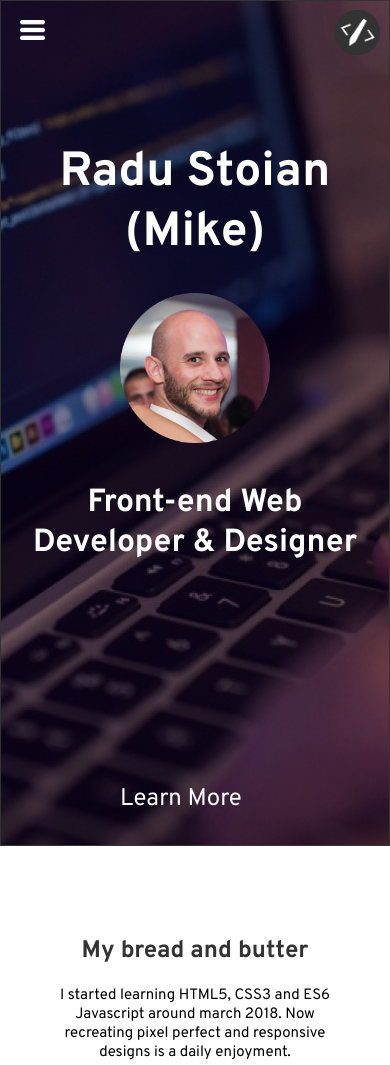
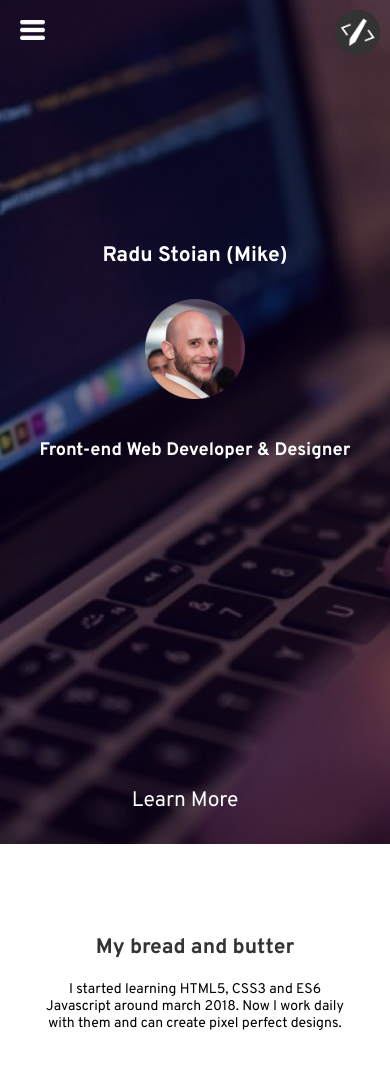
Before and after one commit to RaduStoian/2019-Personal-Website, a website: page index.html in a window 390 px wide. Shown: the top 1065 px of the page. Drawn offline with Linux system fonts and the light colour scheme.

Commit message:
finishing touches

```diff
--- a/index.html
+++ b/index.html
@@ -1,5 +1,5 @@
 <!DOCTYPE  html>
-<html>
+<html class="font-style">
 <head>
     <meta charset="utf-8">
     <meta http-equiv="X-UA-Compatible" content="IE=edge">
@@ -20,7 +20,7 @@
 
 
 
-<body class="font-style max-width background-color">
+<body class=" max-width background-color">
 
   <!--Navigation-->
     <ul class="ul-style hidden" id="ul-js">
@@ -36,11 +36,11 @@
     <img class="menu-img-style" id="menu-img" src="./images/menu.png">
     <img class="logo-img-style" src="./images/round-logo.png">
 
-        <!--Main Showcase-->
-<section class="main-showcase" id="main-showcase">
 
 
 
+        <!--Main Showcase-->
+<section class="main-showcase" id="main-showcase">
 
     <!--Titles and Img container-->
     <div class="showcase-centering-container">
@@ -63,7 +63,7 @@
     <div class="text-container-style">
         <h4 class="third-title-style main-color">My bread and butter</h4>
         <p>I started learning HTML5, CSS3 and ES6 Javascript around march 2018.
-            Now recreating pixel perfect and responsive designs is a daily enjoyment.</p>
+            Now I work daily with them and can create pixel perfect designs.</p>
     </div>
 
 
@@ -272,7 +272,7 @@
     </div>
 
 
-
+    <!--Footer-->
 <footer class="footer-style" id="about-section">
 
     <h3 class="secondary-title-style footer-title-style">ABOUT ME</h3>
--- a/scss/gallery.scss
+++ b/scss/gallery.scss
@@ -19,6 +19,7 @@ $box-shadow: 5px 5px 8px -4px rgba(51,51,51,0.5);
 
 .main-gallery-showcase{
    background-color:$main-color;
+   margin-bottom:150px;
 }
 
 .gallery-text-style{
--- a/scss/main.scss
+++ b/scss/main.scss
@@ -18,7 +18,7 @@ $box-shadow: 5px 5px 8px -4px rgba(51,51,51,0.5);
 
 .font-style {
     font-family: 'Overpass', sans-serif;
-    font-size:18px;
+    font-size:17px;
 }
 .max-width{
     max-width:1920px;
@@ -34,7 +34,7 @@ $box-shadow: 5px 5px 8px -4px rgba(51,51,51,0.5);
 }
 
 .main-title-style{
-    font-size:3rem;
+    font-size:2.3rem;
     color: $off-color;
     text-align:center;
     padding:20px;
@@ -42,7 +42,7 @@ $box-shadow: 5px 5px 8px -4px rgba(51,51,51,0.5);
 
 .secondary-title-style{
     color: $off-color;
-    font-size:2rem;
+    font-size:1.7rem;
     text-align:center;
     padding:20px;
 }
@@ -121,9 +121,8 @@ $box-shadow: 5px 5px 8px -4px rgba(51,51,51,0.5);
 }
 .ul-style {
     position: absolute;
-    top:0px;
+    top:15px;
     list-style: none;
-    margin:20px 0 0 0;
 
     .nav-li-style {
         float:left;
@@ -145,25 +144,6 @@ $box-shadow: 5px 5px 8px -4px rgba(51,51,51,0.5);
 
 
 
-.main-welcome-picture-style {
-    display:block;
-    width:150px;
-    margin:10px auto 20px auto;
-    border:none;
-    transition:0.5s;
-}
-
-
-.showcase-last{
-position: absolute;
-bottom:10px;
-left:calc(50vw - 75px);
-    &:hover{
-        cursor: pointer;
-    }
-}
-
-
 
 
 
@@ -172,20 +152,37 @@ left:calc(50vw - 75px);
     display:none;
 }
 .main-showcase {
+    display:block;
     height:100vh;
     background-image: url("/images/show.jpg");
     background-position: center;
-    border: 1px solid $main-color;
+    background-repeat: none;
+    background-size:2120px;
 }
 
 .showcase-centering-container{
-    position: absolute;
-    top:calc(50vh - 300px);
-    left:calc(50vw - 310px);
+
+padding-top:calc(50vh - 200px);
+
 }
 
+.main-welcome-picture-style {
+    display:block;
+    width:150px;
+    margin:10px auto 20px auto;
+    border:none;
+}
 
-
+.showcase-last{
+    display:block;
+    width:140px;
+    position: absolute;
+    left:calc(50vw - 75px);
+    bottom:10px;
+    &:hover{
+        cursor: pointer;
+    }
+}
 
 
 
@@ -210,13 +207,14 @@ left:calc(50vw - 75px);
 
             .main-skills-img-style{
                  width:100px;
+
             }
         }
 
         .skills-2-img-container-style{
             display:grid;
             width:100%;
-            grid-template-columns: repeat(auto-fit,100px);
+            grid-template-columns: repeat(auto-fit,120px);
             grid-template-rows: auto;
             grid-gap:20px;
             justify-content: center;
@@ -238,7 +236,7 @@ left:calc(50vw - 75px);
 .extra-skills-img-style{
     max-width:400px;
     max-height:260px;
-    margin:auto;
+    margin:0 auto;
 }
 
 .text-container-style{
@@ -258,7 +256,7 @@ left:calc(50vw - 75px);
 
 .multiple-projects-container-style{
     display:grid;
-    overflow:none;
+    overflow:hidden;
     max-width:940px;
     margin: 0 auto 50px auto;
     grid-gap:20px;
@@ -272,7 +270,7 @@ left:calc(50vw - 75px);
     text-align:center;
     padding: 20px 0 0 0;
     border:3px solid $main-color;
-    border-radius:14px;
+    border-radius:18px;
 
     -webkit-box-shadow: $box-shadow;
     -moz-box-shadow: $box-shadow;
@@ -281,7 +279,7 @@ left:calc(50vw - 75px);
 
 .small-project-img-style{
     justify-self: center;
-    height:100px;
+    max-height:100px;
 }
 
 .small-project-title-style{
@@ -312,8 +310,6 @@ left:calc(50vw - 75px);
     align-self: center;
 }
 
-
-
 .project-reuse-logo-style{
     max-width:200px;
 }
@@ -338,7 +334,7 @@ left:calc(50vw - 75px);
     color:$off-color;
     margin:0px auto;
     padding:40px;
-    width:300px;
+    max-width:300px;
 }
 
 .centering-container{
@@ -382,6 +378,16 @@ left:calc(50vw - 75px);
 
 @media only screen and (max-width: 930px) {
 
+
+.showcase-last{
+    display:block;
+    width:140px;
+    position: absolute;
+    left:calc(50vw - 80px);
+    bottom:10px;
+}
+
+
     //Skills 1
 
 .skills-container-style{
@@ -401,13 +407,8 @@ left:calc(50vw - 75px);
 
 }
 
-.small-dividing-line-style{
-    width:80%;
-}
 .extra-skills-img-style{
     max-width:300px;
-    max-height:250px;
-    margin:0px auto;
 }
 
     // Projects Section
@@ -443,9 +444,8 @@ left:calc(50vw - 75px);
         }
     }
 
-    .showcase-centering-container{
-        position: initial;
-        margin-top:calc(50vh - 300px);
+    .main-welcome-picture-style {
+        width:100px;
     }
 
         //navigation
@@ -453,6 +453,7 @@ left:calc(50vw - 75px);
         z-index: 10;
         width:100%;
         margin:auto;
+        margin-top:-20px;
         list-style: none;
         text-align:center;
         background-color: $main-color;
@@ -489,3 +490,18 @@ left:calc(50vw - 75px);
         max-width:100px;
     }
 }
+
+@media only screen and (max-width: 400px) {
+    .font-style{
+        font-size:14px;
+}
+
+.main-title-style{
+    font-size: 1.5rem;
+
+}
+
+.secondary-title-style{
+ font-size:1.3rem;
+}
+}
```
Also changed, not shown: css/gallery.css, css/main.css, images/night.jpg (deleted), images/night.png (deleted), images/show.jpeg (deleted).
